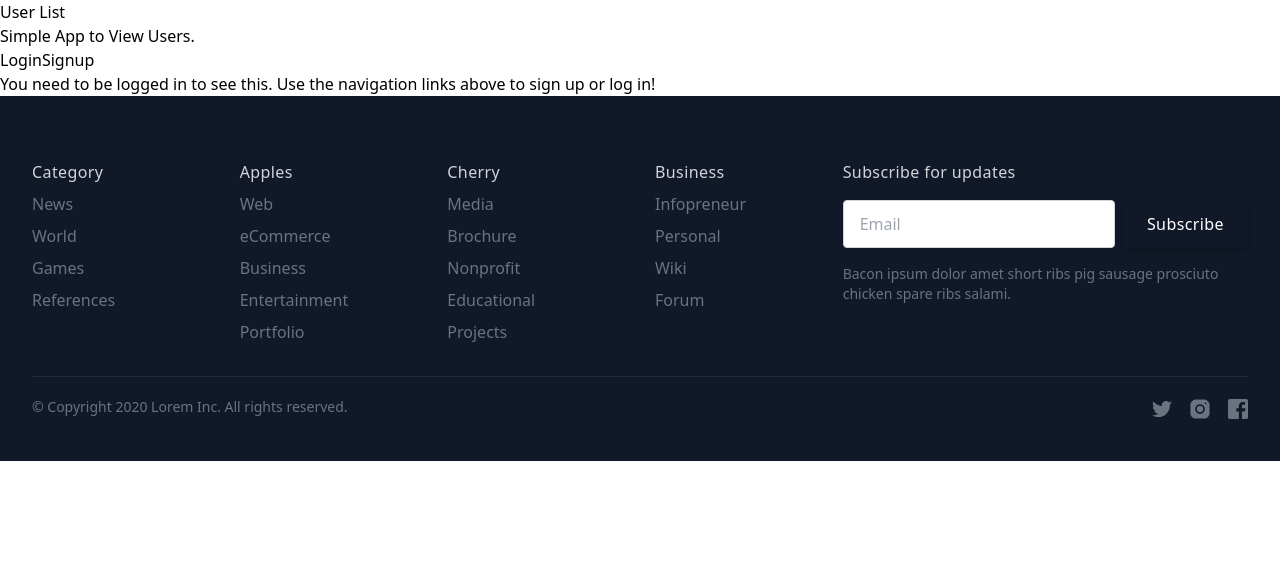
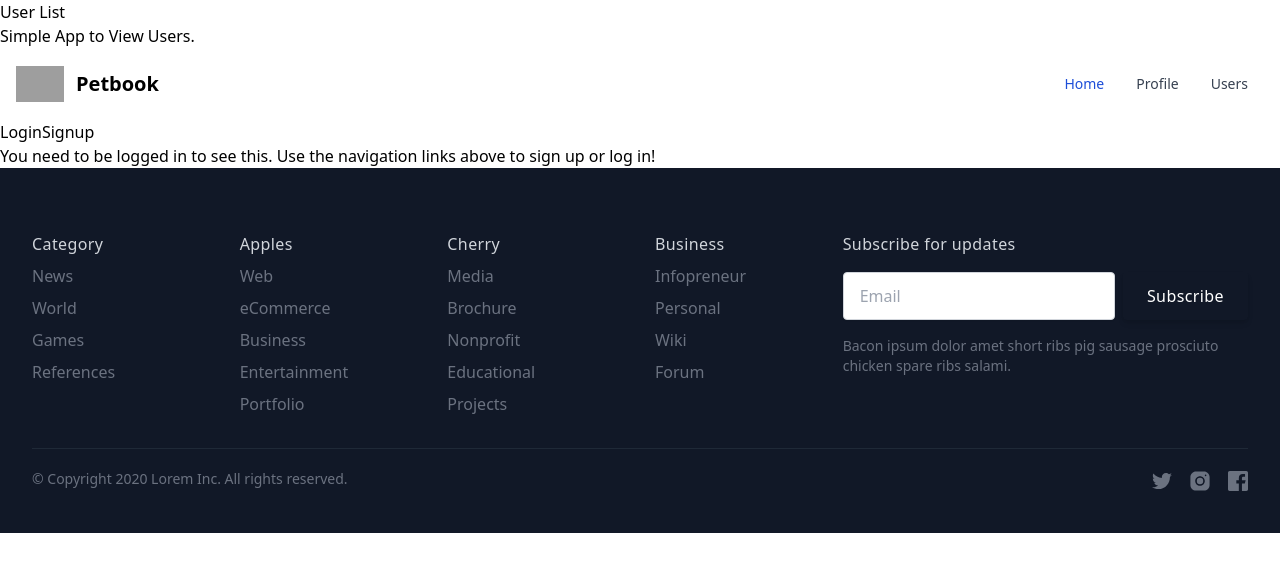
Before and after one commit to carsondipan/pet-social-app, a React (Create React App) app in the folder client/: page /me in a window 1280 px wide. Shown: the top 572 px of the page. Built offline with nearby package versions, Linux system fonts and the light colour scheme; no server answers; grey boxes are pictures that could not be loaded.

Commit message:
Navbar and footer are in

```diff
--- a/client/src/components/Navbar/index.js
+++ b/client/src/components/Navbar/index.js
@@ -12,9 +12,31 @@ function Navbar() {
   if (Auth.loggedIn()) {
     return (
       <>
-        <Link to="/me">
-          {Auth.getProfile().data.username}'s profile
-        </Link>
+        <nav class="bg-white border-gray-200 px-2 sm:px-4 py-2.5 rounded dark:bg-gray-900">
+          <div class="container flex flex-wrap items-center justify-between mx-auto">
+            <a href="/" class="flex items-center">
+              <img src="https://flowbite.com/docs/images/logo.svg" class="h-6 mr-3 sm:h-9" alt="Flowbite Logo" />
+              <span class="self-center text-xl font-semibold whitespace-nowrap dark:text-white">Petbook</span>
+            </a>
+            <button data-collapse-toggle="navbar-default" type="button" class="inline-flex items-center p-2 ml-3 text-sm text-gray-500 rounded-lg md:hidden hover:bg-gray-100 focus:outline-none focus:ring-2 focus:ring-gray-200 dark:text-gray-400 dark:hover:bg-gray-700 dark:focus:ring-gray-600" aria-controls="navbar-default" aria-expanded="false">
+              <span class="sr-only">Open main menu</span>
+              <svg class="w-6 h-6" aria-hidden="true" fill="currentColor" viewBox="0 0 20 20" xmlns="http://www.w3.org/2000/svg"><path fill-rule="evenodd" d="M3 5a1 1 0 011-1h12a1 1 0 110 2H4a1 1 0 01-1-1zM3 10a1 1 0 011-1h12a1 1 0 110 2H4a1 1 0 01-1-1zM3 15a1 1 0 011-1h12a1 1 0 110 2H4a1 1 0 01-1-1z" clip-rule="evenodd"></path></svg>
+            </button>
+            <div class="hidden w-full md:block md:w-auto" id="navbar-default">
+              <ul class="flex flex-col p-4 mt-4 border border-gray-100 rounded-lg bg-gray-50 md:flex-row md:space-x-8 md:mt-0 md:text-sm md:font-medium md:border-0 md:bg-white dark:bg-gray-800 md:dark:bg-gray-900 dark:border-gray-700">
+                <li>
+                  <a href="/" class="block py-2 pl-3 pr-4 text-white bg-blue-700 rounded md:bg-transparent md:text-blue-700 md:p-0 dark:text-white" aria-current="page">Home</a>
+                </li>
+                <li>
+                  <a href="/me" class="block py-2 pl-3 pr-4 text-gray-700 rounded hover:bg-gray-100 md:hover:bg-transparent md:border-0 md:hover:text-blue-700 md:p-0 dark:text-gray-400 md:dark:hover:text-white dark:hover:bg-gray-700 dark:hover:text-white md:dark:hover:bg-transparent">Profile</a>
+                </li>
+                <li>
+                  <a href="/me" class="block py-2 pl-3 pr-4 text-gray-700 rounded hover:bg-gray-100 md:hover:bg-transparent md:border-0 md:hover:text-blue-700 md:p-0 dark:text-gray-400 md:dark:hover:text-white dark:hover:bg-gray-700 dark:hover:text-white md:dark:hover:bg-transparent">Users</a>
+                </li>
+              </ul>
+            </div>
+          </div>
+        </nav>
         <button onClick={logout}>
           Logout
         </button>
@@ -24,6 +46,31 @@ function Navbar() {
   // If logged out show login controls
   return (
     <>
+      <nav class="bg-white border-gray-200 px-2 sm:px-4 py-2.5 rounded dark:bg-gray-900">
+        <div class="container flex flex-wrap items-center justify-between mx-auto">
+          <a href="/" class="flex items-center">
+            <img src="https://flowbite.com/docs/images/logo.svg" class="h-6 mr-3 sm:h-9" alt="Flowbite Logo" />
+            <span class="self-center text-xl font-semibold whitespace-nowrap dark:text-white">Petbook</span>
+          </a>
+          <button data-collapse-toggle="navbar-default" type="button" class="inline-flex items-center p-2 ml-3 text-sm text-gray-500 rounded-lg md:hidden hover:bg-gray-100 focus:outline-none focus:ring-2 focus:ring-gray-200 dark:text-gray-400 dark:hover:bg-gray-700 dark:focus:ring-gray-600" aria-controls="navbar-default" aria-expanded="false">
+            <span class="sr-only">Open main menu</span>
+            <svg class="w-6 h-6" aria-hidden="true" fill="currentColor" viewBox="0 0 20 20" xmlns="http://www.w3.org/2000/svg"><path fill-rule="evenodd" d="M3 5a1 1 0 011-1h12a1 1 0 110 2H4a1 1 0 01-1-1zM3 10a1 1 0 011-1h12a1 1 0 110 2H4a1 1 0 01-1-1zM3 15a1 1 0 011-1h12a1 1 0 110 2H4a1 1 0 01-1-1z" clip-rule="evenodd"></path></svg>
+          </button>
+          <div class="hidden w-full md:block md:w-auto" id="navbar-default">
+            <ul class="flex flex-col p-4 mt-4 border border-gray-100 rounded-lg bg-gray-50 md:flex-row md:space-x-8 md:mt-0 md:text-sm md:font-medium md:border-0 md:bg-white dark:bg-gray-800 md:dark:bg-gray-900 dark:border-gray-700">
+              <li>
+                <a href="/" class="block py-2 pl-3 pr-4 text-white bg-blue-700 rounded md:bg-transparent md:text-blue-700 md:p-0 dark:text-white" aria-current="page">Home</a>
+              </li>
+              <li>
+                <a href="/me" class="block py-2 pl-3 pr-4 text-gray-700 rounded hover:bg-gray-100 md:hover:bg-transparent md:border-0 md:hover:text-blue-700 md:p-0 dark:text-gray-400 md:dark:hover:text-white dark:hover:bg-gray-700 dark:hover:text-white md:dark:hover:bg-transparent">Profile</a>
+              </li>
+              <li>
+                <a href="/me" class="block py-2 pl-3 pr-4 text-gray-700 rounded hover:bg-gray-100 md:hover:bg-transparent md:border-0 md:hover:text-blue-700 md:p-0 dark:text-gray-400 md:dark:hover:text-white dark:hover:bg-gray-700 dark:hover:text-white md:dark:hover:bg-transparent">Users</a>
+              </li>
+            </ul>
+          </div>
+        </div>
+      </nav>
       <Link to="/login">
         Login
       </Link>
@@ -31,6 +78,8 @@ function Navbar() {
         Signup
       </Link>
     </>
+
+
   )
 }
 
--- a/client/src/pages/Profile.js
+++ b/client/src/pages/Profile.js
@@ -69,6 +69,8 @@ const Profile = () => {
         {renderUserList()}
       </div>
     </div>
+
+
   );
 };
 
```
